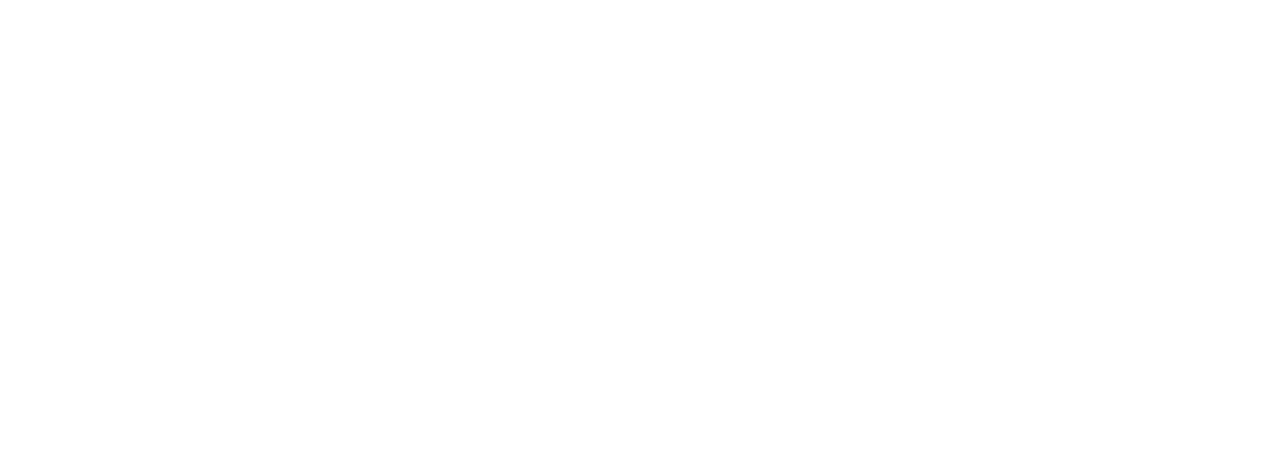
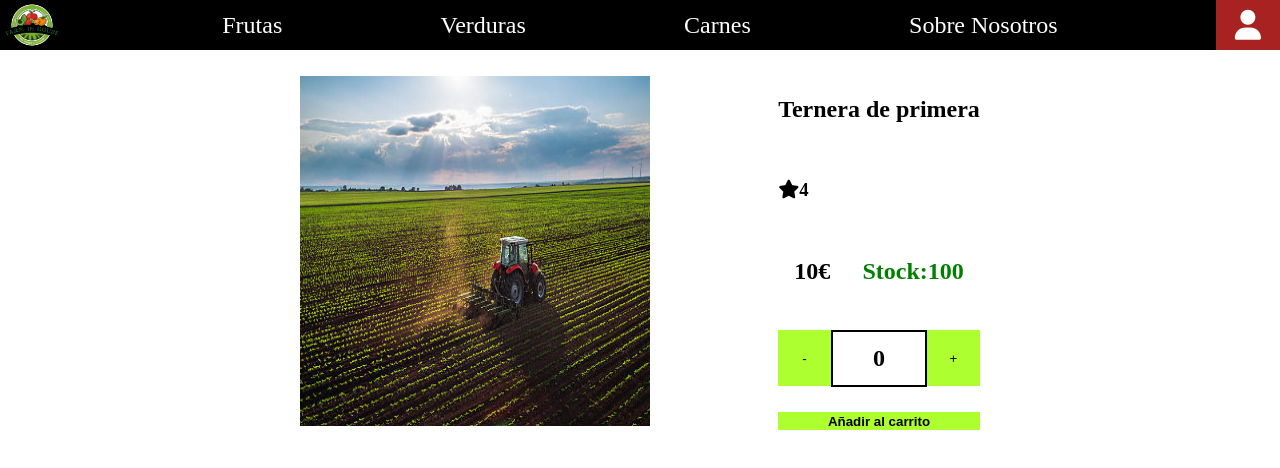
Before and after one commit to moguism/ECommerce, an Angular app in the folder frontend/: page /product-view in a window 1280 px wide. Shown: the top 468 px of the page. Built offline with nearby package versions, Linux system fonts and the light colour scheme.

Commit message:
casi finalizado vista producto

```diff
--- a/frontend/src/app/components/header/header.component.ts
+++ b/frontend/src/app/components/header/header.component.ts
@@ -25,10 +25,10 @@
     }
   }
 
-  deleteToken()
+  async deleteToken()
   {
     this.apiService.deleteToken();
-    this.router.navigateByUrl("");
+    await this.router.navigateByUrl("");
     window.location.reload();
   }
 
--- a/frontend/src/app/pages/product-list/product-list.component.css
+++ b/frontend/src/app/pages/product-list/product-list.component.css
@@ -14,6 +14,10 @@
     margin: 0;
     padding: 0;
     justify-content: center;
+    background-image: url("../../../../public/background.png");
+    background-repeat: repeat;
+    background-size: 100% auto;
+    background-position: top center;
 }
 
 
@@ -75,6 +79,7 @@
     margin-bottom: 15px;
     transition: transform 0.2s;
     min-height: 350px;
+    background-color: white;
 }
 
 .product-card:hover {
@@ -107,6 +112,18 @@
     text-align: center;
     font-size: 16px;
     font-weight: bold;
+}
+
+.product-card-stock{
+    text-align: center;
+    font-size: 16px;
+    color: green;
+}
+
+.product-card-no-stock{
+    text-align: center;
+    font-size: 16px;
+    color: red;
 }
 
 .loading {
--- a/frontend/src/app/pages/product-list/product-list.component.html
+++ b/frontend/src/app/pages/product-list/product-list.component.html
@@ -36,6 +36,12 @@
                 <div class="product-card-image"><img class="image" [src]="'https://localhost:7150/' + product.image"></div>
                 <div class="product-card-price">Precio : {{product.price}}€</div>
                 <div class="product-card-description">{{product.description}}</div>
+                @if (product.stock > 0) {
+                    <div class="product-card-stock">Stock: {{ product.stock }} unidades</div>
+                }
+                @else {
+                    <div class="product-card-no-stock">No hay stock</div>
+                }
             </a>
         }
         </div>
--- a/frontend/src/app/pages/product-list/product-list.component.ts
+++ b/frontend/src/app/pages/product-list/product-list.component.ts
@@ -142,7 +142,7 @@
       const numberOfProducts = parseInt(productsPerPageElement.value, 10);
       this.querySelector.productPageSize = numberOfProducts;
       this.getAllProducts();
-
+      this.goToFirstPage();
     }
 
   }
@@ -150,6 +150,7 @@
   getSearchedProducts(query: string) {
     this.querySelector.search = query
     this.getAllProducts();
+    this.goToFirstPage();
   }
 
   // Método para manejar la ordenación
--- a/frontend/src/app/pages/product-view/product-view.component.css
+++ b/frontend/src/app/pages/product-view/product-view.component.css
@@ -0,0 +1,77 @@
+.главная{
+    min-height: 100vh;
+}
+/*Esto seria par la visualizacion de mis productos y sus caracteristicas*/
+.продукция{
+    display: flex;
+    flex-direction: row;
+    justify-content: space-around;
+    margin-top:2%;
+    justify-content: center;
+    gap: 10%;
+}
+.изображение{/*Esta clase sera necesaria para poder poner de un mismo tamaño la imagen si no se sabe como se hace es igual que las imagenes de product-list*/
+    width: 100%;
+    max-width: 350px;
+    height: 350px;
+}
+.продукция-описание{
+    display: flex;
+    flex-direction: column;
+    justify-content: space-between;
+}
+.продукция-описание-цена{
+display: flex;
+flex-direction: row;
+justify-content: space-around;
+}
+.stock{
+    color: green;
+}
+.продукция-описание-anadir{
+    display: flex;
+    flex-direction: row;
+    align-items: center;
+}
+.button-menos{
+    background-color: greenyellow;
+    width: 50%;
+    height: 80%;
+    border:greenyellow ;
+}
+.count{
+    display: flex;
+    justify-content: center;
+    align-items: center;
+    border: 2px solid black;
+    height: 75%;
+    width: 100%;
+}
+.button-mas{
+    background-color: greenyellow;
+    width: 50%;
+    height: 80%;
+    border: greenyellow;
+}
+.anadir{
+    width: 100%;
+    height: 100%;
+    background-color: greenyellow;
+    font-weight: bold;
+    border: greenyellow;
+}
+/*Descripcion*/
+
+/*Valoraciones*/
+
+/*responsive*/
+
+@media (max-width: 650px) {
+    .продукция {
+        flex-direction: column;
+    }
+    .продукция-изображение{
+        display: flex;
+        justify-content: center;
+    }
+}
--- a/frontend/src/app/pages/product-view/product-view.component.html
+++ b/frontend/src/app/pages/product-view/product-view.component.html
@@ -0,0 +1,27 @@
+<div class="заголовок">
+    <app-header></app-header>
+</div>
+<div class="главная">
+    <div class="продукция">
+        <div class="продукция-изображение">
+            <img class="изображение" src="/register-image.jpg" alt="">
+        </div>
+
+        <div class="продукция-описание">
+            <h2>Ternera de primera</h2>
+            <h3><i class="fa-solid fa-star"></i>4</h3>
+            <div class="продукция-описание-цена">
+                <h2>10€</h2>
+                <h2 class="stock">Stock:100</h2>
+            </div>
+            <div class="продукция-описание-anadir">
+                <button class="button-menos">-</button>
+                <h2 class="count">0</h2>
+                <button class="button-mas">+</button>
+            </div>
+            <div class="изображение-anadir-carrito">
+                <button class="anadir">Añadir al carrito</button>
+            </div>
+        </div>
+    </div>
+</div>
--- a/frontend/src/app/pages/product-view/product-view.component.ts
+++ b/frontend/src/app/pages/product-view/product-view.component.ts
@@ -1,11 +1,11 @@
 import { Component } from '@angular/core';
-
+import { HeaderComponent } from '../../components/header/header.component';
 
 
 @Component({
   selector: 'app-product-view',
   standalone: true,
-  imports: [],
+  imports: [HeaderComponent],
   templateUrl: './product-view.component.html',
   styleUrl: './product-view.component.css'
 })
```
